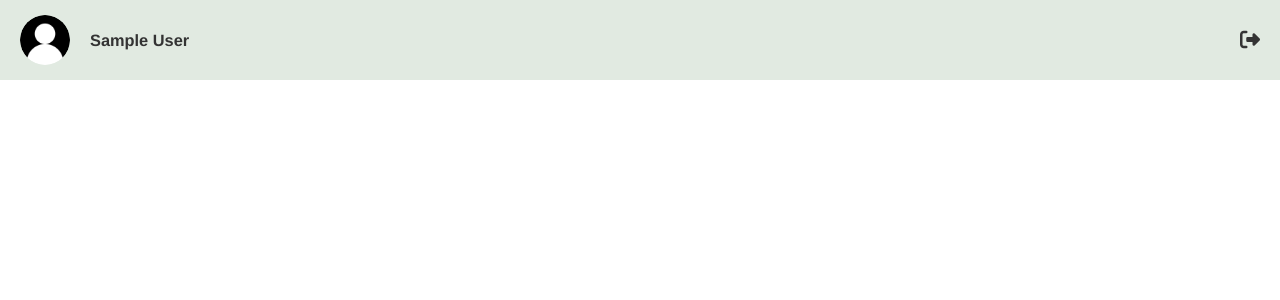
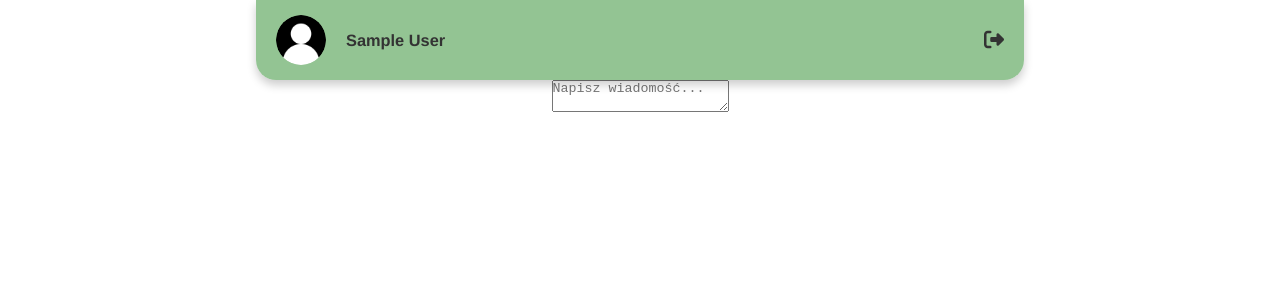
Before and after one commit to Sadi2002/Live-chat, a Vue app: page /chat in a window 1280 px wide. Shown: the top 300 px of the page. Built offline with nearby package versions, Linux system fonts and the light colour scheme; no server answers; sample sign-in values are in the browser's storage.

Commit message:
added newchat

```diff
--- a/src/components/NavDesktop.vue
+++ b/src/components/NavDesktop.vue
@@ -1,7 +1,67 @@
-<template></template>
+<template>
+  <nav v-if="currentPerson">
+    <div class="profile">
+      <img src="../assets/avatar.png" class="avatar" />
+      <h3>{{ currentPerson.displayName }}</h3>
+    </div>
+    <div class="logout">
+      <i @click="backToLog" class="fas fa-sign-out-alt"></i>
+    </div>
+  </nav>
+</template>
 
 <script>
-export default {};
+import { useLogout } from "../composables/useLogout";
+import { getUser } from "../composables/getUser";
+
+export default {
+  setup() {
+    const { error, logout } = useLogout();
+    const { currentPerson } = getUser();
+
+    const backToLog = async () => {
+      await logout();
+      if (!error.value) {
+      }
+    };
+
+    return { error, logout, backToLog, currentPerson };
+  },
+};
 </script>
 
-<style></style>
+<style scoped>
+.profile {
+  display: flex;
+  align-items: center;
+  gap: 10px;
+  font-size: 14px;
+}
+
+.profile .avatar {
+  width: 70px;
+  padding: 10px;
+  border-radius: 50%;
+}
+
+nav {
+  margin: 0 auto;
+  position: relative;
+  width: 60%;
+  height: 80px;
+  display: flex;
+  align-items: center;
+  padding: 10px;
+  padding-right: 20px;
+
+  background: rgba(115, 179, 115, 0.77);
+  justify-content: space-between;
+  border-radius: 0 0 20px 20px;
+  max-width: 1400px;
+  box-shadow: 0 5px 10px rgba(0, 0, 0, 0.2);
+}
+
+.logout i {
+  font-size: 20px;
+}
+</style>
--- a/src/components/NavMobile.vue
+++ b/src/components/NavMobile.vue
@@ -52,8 +52,10 @@ nav {
   align-items: center;
   padding: 10px;
   padding-right: 20px;
-  background: rgba(192, 211, 192, 0.469);
+  background: rgba(121, 176, 111, 0.77);
   justify-content: space-between;
+  border-radius: 0 0 20px 20px;
+  box-shadow: 0 5px 10px rgba(0, 0, 0, 0.2);
 }
 
 .logout i {
--- /dev/null
+++ b/src/components/NewChat.vue
@@ -0,0 +1,35 @@
+<template>
+  <form>
+    <textarea
+      @keypress.enter.prevent="getSubmit"
+      placeholder="Napisz wiadomość..."
+      v-model="message"
+    ></textarea>
+  </form>
+</template>
+
+<script>
+import { ref } from "vue";
+import { getUser } from "../composables/getUser";
+import { timestamp } from "../firebase/config";
+export default {
+  setup() {
+    const message = ref("");
+    const { currentPerson } = getUser();
+
+    const getSubmit = async () => {
+      const chatDetails = {
+        message: message.value,
+        user: currentPerson.value.displayName,
+        createStamp: timestamp(),
+      };
+      console.log(chatDetails);
+      message.value = "";
+    };
+
+    return { getSubmit, message, currentPerson };
+  },
+};
+</script>
+
+<style></style>
--- a/src/composables/getUser.js
+++ b/src/composables/getUser.js
@@ -4,7 +4,6 @@ import { ref } from "vue";
 const currentPerson = ref(projectAuth.currentUser);
 
 projectAuth.onAuthStateChanged((user) => {
-  console.log(user);
   currentPerson.value = user;
 });
 
--- a/src/views/Chat.vue
+++ b/src/views/Chat.vue
@@ -1,12 +1,67 @@
 <template>
-  <NavMobile />
+  <NavMobile v-if="showNavMobile" />
+  <NavDesktop v-if="showNavDesktop" />
+  <NewChat />
 </template>
 
 <script>
 import NavMobile from "../components/NavMobile.vue";
 import NavDesktop from "../components/NavDesktop.vue";
+import NewChat from "../components/NewChat.vue";
+
+import { getUser } from "../composables/getUser";
+import { ref, watch, onMounted, onBeforeUnmount } from "vue";
+import { useRouter } from "vue-router";
+
 export default {
-  components: { NavMobile, NavDesktop },
+  components: { NavMobile, NavDesktop, NewChat },
+
+  setup() {
+    const { currentPerson } = getUser();
+    const router = useRouter();
+    const showNavMobile = ref(false);
+    const showNavDesktop = ref(false);
+
+    watch(currentPerson, () => {
+      if (!currentPerson.value) {
+        router.push({ name: "Welcome" });
+      }
+    });
+
+    const takeWidthMobile = () => {
+      showNavMobile.value = window.innerWidth < 767;
+    };
+    const takeWidthDesktop = () => {
+      showNavDesktop.value = window.innerWidth >= 767;
+    };
+
+    onMounted(() => {
+      takeWidthMobile();
+      window.addEventListener("resize", takeWidthMobile);
+    });
+
+    // Usuń nasłuchiwanie zdarzenia resize przed odmontowaniem komponentu
+    onBeforeUnmount(() => {
+      window.removeEventListener("resize", takeWidthMobile);
+    });
+    onMounted(() => {
+      takeWidthDesktop();
+      window.addEventListener("resize", takeWidthDesktop);
+    });
+
+    // Usuń nasłuchiwanie zdarzenia resize przed odmontowaniem komponentu
+    onBeforeUnmount(() => {
+      window.removeEventListener("resize", takeWidthDesktop);
+    });
+
+    return {
+      currentPerson,
+      takeWidthMobile,
+      showNavMobile,
+      showNavDesktop,
+      takeWidthDesktop,
+    };
+  },
 };
 </script>
 
```
